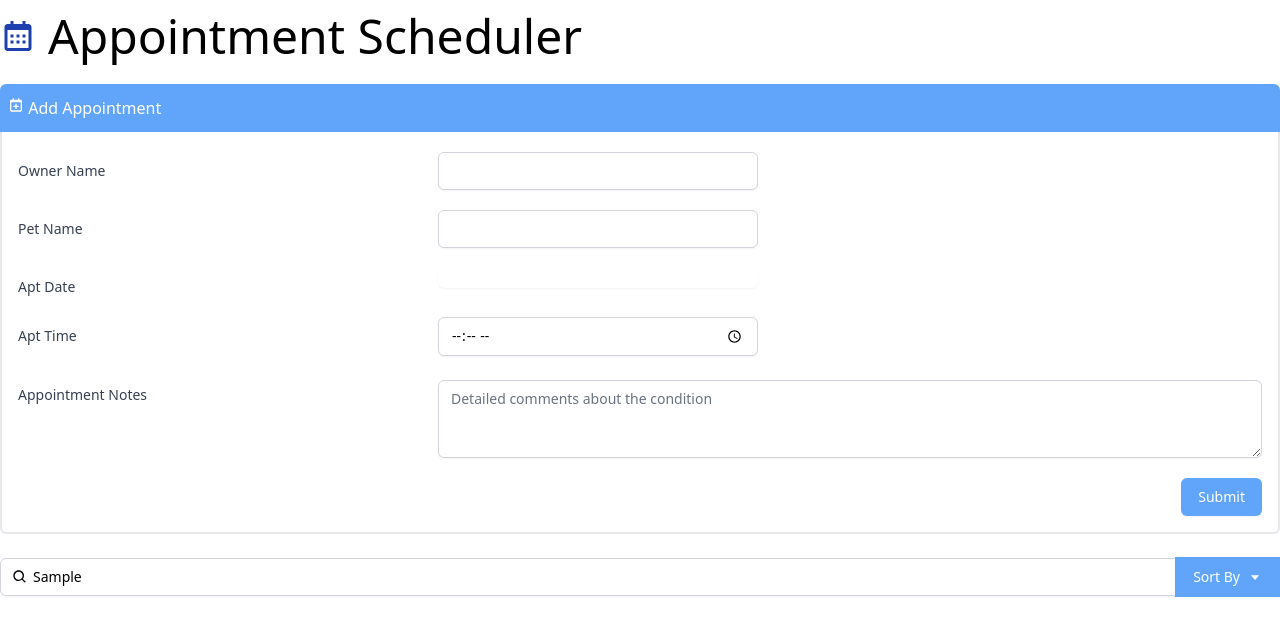
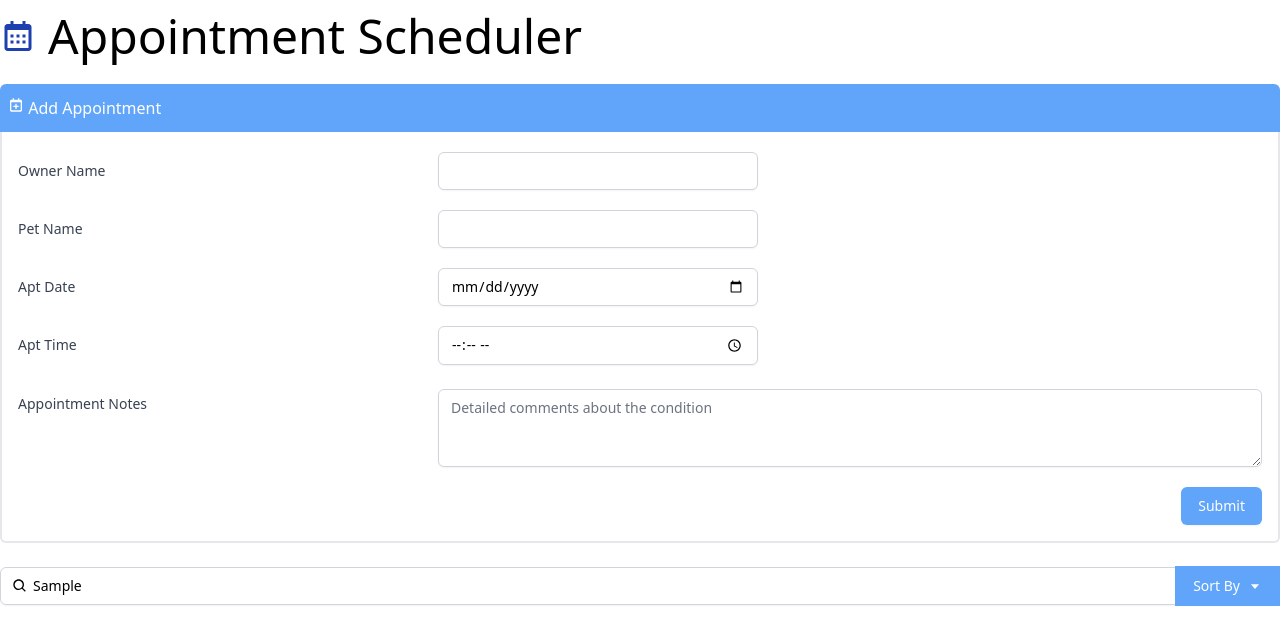
Before and after one commit to vish-opatha/react-appointment-scheduler, a React (Create React App) app: page / in a window 1280 px wide. Both pictures are taken after typing "Sample" into the empty fields and a click on the button "Add Appointment". Shown: the top 644 px of the page. Built offline with nearby package versions, Linux system fonts and the light colour scheme.

Commit message:
Add new function to get new appointment.

```diff
--- a/src/App.js
+++ b/src/App.js
@@ -44,7 +44,10 @@ function App() {
       <h1 className="text-5xl mb-3">
         <BiCalendar className="inline-block text-blue-800 align-top pr-3"/>Appointment Scheduler
       </h1>
-      <AddAppointment/>
+      <AddAppointment
+        onSaveNewAppointment={myAppointment =>{setAppointmentData([...appointmentData, myAppointment])}}
+      />
+
       <Search query={query}
         onQueryChange={myQuery => setQuery(myQuery)}
         orderBy={orderBy}
--- a/src/components/AddAppointment.js
+++ b/src/components/AddAppointment.js
@@ -1,15 +1,42 @@
 import { BiCalendarPlus } from 'react-icons/bi'
 import { useState } from 'react'
+import { v4 as uuidv4 } from 'uuid';
 
-const AddAppointment = () =>{
+const AddAppointment = ({onSaveNewAppointment}) =>{
+    const emptyFormData = {
+        ownerName:'',
+        petName:'',
+        aptDate:'',
+        aptTime:'',
+        aptNotes:''
+    }
+
     // Setting initial values and methods to toggleForm useState
     let [toggleForm, setToggleForm] = useState(false)
+
+    // Setting initial values and methods to add a new appointment using state
+    let [formData, setFormData] = useState(emptyFormData)
+
+    // Function to save the new appointment
+    function saveAppointment(){
+        const newAppointment = {
+            id: uuidv4(),
+            ownerName: formData.ownerName,
+            petName: formData.petName,
+            aptDate: formData.aptDate+ formData.aptTime,
+            aptNotes: formData.aptNotes
+        }
+
+        onSaveNewAppointment(newAppointment);
+        setFormData(emptyFormData);
+        setToggleForm(!toggleForm);
+    }
 
     return (
         <div>
             <button onClick={() => {setToggleForm(!toggleForm)}}
                 className={`bg-blue-400 text-white px-2 py-3 w-full text-left rounded-t-md mt-3 ${toggleForm ? 'rounded-t-md': 'rounded-md'}`}>
-                <div><BiCalendarPlus className="inline-block align-text-top" />  Add Appointment</div>
+                <div><BiCalendarPlus className="inline-block align-text-top" /> Add Appointment </div>
             </button>
             {
             toggleForm &&
@@ -20,7 +47,9 @@ const AddAppointment = () =>{
                 </label>
                 <div className="mt-1 sm:mt-0 sm:col-span-2">
                     <input type="text" name="ownerName" id="ownerName"
-                    className="max-w-lg block w-full shadow-sm focus:ring-indigo-500 focus:border-indigo-500 sm:max-w-xs sm:text-sm border-gray-300 rounded-md" />
+                    className="max-w-lg block w-full shadow-sm focus:ring-indigo-500 focus:border-indigo-500 sm:max-w-xs sm:text-sm border-gray-300 rounded-md"
+                    onChange={(event) =>{setFormData({...formData, ownerName: event.target.value})}}
+                    value={formData.ownerName}/>
                 </div>
             </div>
 
@@ -30,7 +59,9 @@ const AddAppointment = () =>{
                 </label>
                 <div className="mt-1 sm:mt-0 sm:col-span-2">
                     <input type="text" name="petName" id="petName"
-                    className="max-w-lg block w-full shadow-sm focus:ring-indigo-500 focus:border-indigo-500 sm:max-w-xs sm:text-sm border-gray-300 rounded-md" />
+                    className="max-w-lg block w-full shadow-sm focus:ring-indigo-500 focus:border-indigo-500 sm:max-w-xs sm:text-sm border-gray-300 rounded-md"
+                    onChange={(event) =>{setFormData({...formData, petName:event.target.value})}}
+                    value={formData.petName}/>
                 </div>
             </div>
 
@@ -39,8 +70,10 @@ const AddAppointment = () =>{
                     Apt Date
                 </label>
                 <div className="mt-1 sm:mt-0 sm:col-span-2">
-                    <input type="date " name="aptDate" id="aptDate"
-                    className="max-w-lg block w-full shadow-sm focus:ring-indigo-500 focus:border-indigo-500 sm:max-w-xs sm:text-sm border-gray-300 rounded-md" />
+                    <input type="date" name="aptDate" id="aptDate"
+                    className="max-w-lg block w-full shadow-sm focus:ring-indigo-500 focus:border-indigo-500 sm:max-w-xs sm:text-sm border-gray-300 rounded-md"
+                    onChange={(event) =>{setFormData({...formData,aptDate:event.target.value})}}
+                    value={formData.aptDate}/>
                 </div>
             </div>
 
@@ -50,7 +83,9 @@ const AddAppointment = () =>{
                 </label>
                 <div className="mt-1 sm:mt-0 sm:col-span-2">
                     <input type="time" name="aptTime" id="aptTime"
-                    className="max-w-lg block w-full shadow-sm focus:ring-indigo-500 focus:border-indigo-500 sm:max-w-xs sm:text-sm border-gray-300 rounded-md" />
+                    className="max-w-lg block w-full shadow-sm focus:ring-indigo-500 focus:border-indigo-500 sm:max-w-xs sm:text-sm border-gray-300 rounded-md"
+                    onChange={(event) =>{setFormData({...formData,aptTime:event.target.value})}}
+                    value={formData.aptTime}/>
                 </div>
             </div>
 
@@ -60,13 +95,17 @@ const AddAppointment = () =>{
                 </label>
                 <div className="mt-1 sm:mt-0 sm:col-span-2">
                     <textarea id="aptNotes" name="aptNotes" rows="3"
+                    onChange={(event) =>{setFormData({...formData,aptNotes:event.target.value})}}
+                    value={formData.aptNotes}
                     className="shadow-sm focus:ring-indigo-500 focus:border-indigo-500 mt-1 block w-full sm:text-sm border-gray-300 rounded-md" placeholder="Detailed comments about the condition"></textarea>
                 </div>
             </div>
 
             <div className="pt-5">
                 <div className="flex justify-end">
-                    <button type="submit" className="ml-3 inline-flex justify-center py-2 px-4 border border-transparent shadow-sm text-sm font-medium rounded-md text-white bg-blue-400 hover:bg-blue-700 focus:outline-none focus:ring-2 focus:ring-offset-2 focus:ring-blue-400">
+                    <button type="submit"
+                    className="ml-3 inline-flex justify-center py-2 px-4 border border-transparent shadow-sm text-sm font-medium rounded-md text-white bg-blue-400 hover:bg-blue-700 focus:outline-none focus:ring-2 focus:ring-offset-2 focus:ring-blue-400"
+                    onClick={saveAppointment}>
                     Submit
                     </button>
                 </div>
```
